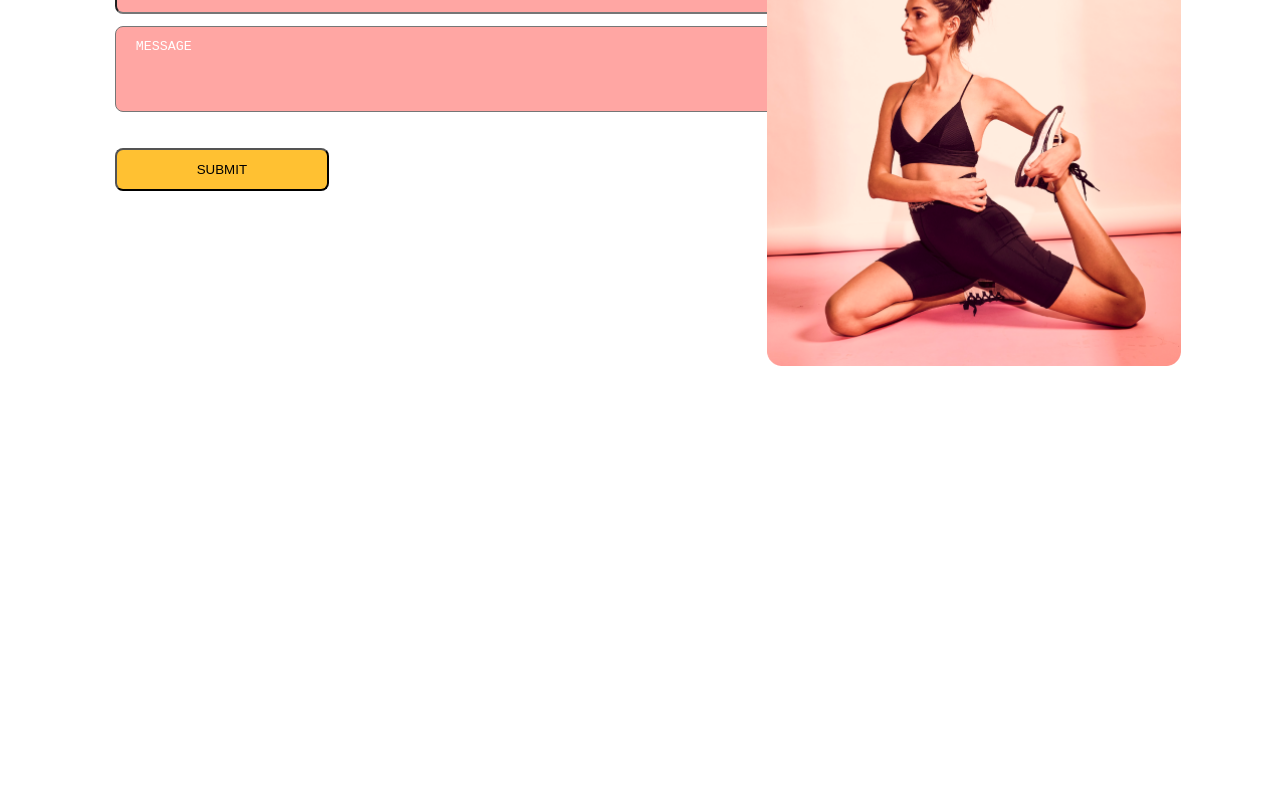
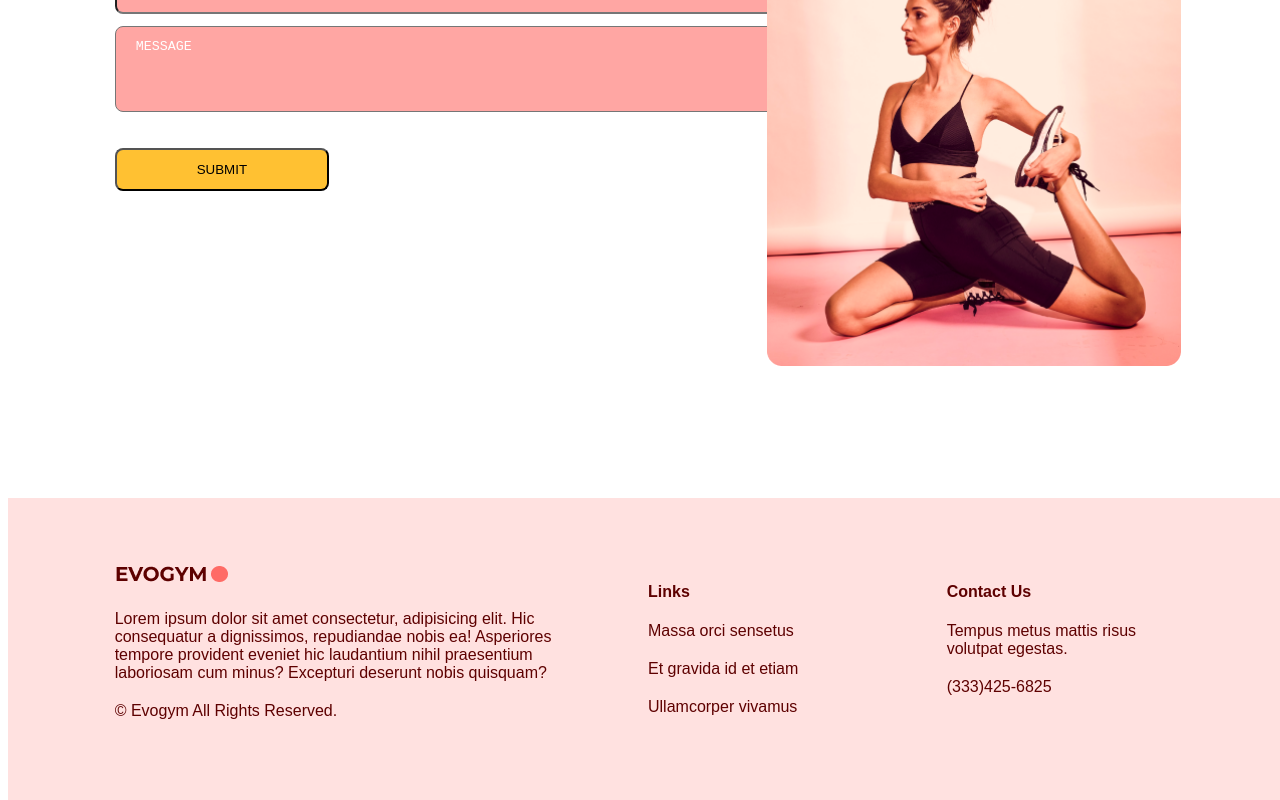
Before and after one commit to thihatheinhtutlu/EVOGYM, a React (Vite) app: page / in a window 1280 px wide. Shown: the part 3442-4242 px from the top of the page. Before the commit the page ends 3940 px from the top, so only its background shows below. Built offline with nearby package versions, Linux system fonts and the light colour scheme.

Commit message:
finished footer as well as entire project

```diff
--- a/src/App.tsx
+++ b/src/App.tsx
@@ -4,6 +4,7 @@
 import Benefits from './scenes/benefits';
 import OurClasses from './scenes/ourClasses';
 import ContactUs from './scenes/contactUs';
+import Footer from './scenes/footer';
 import { SelectedPage } from './shared/types';
 
 function App() {
@@ -33,6 +34,7 @@
       <Benefits setSelectedPage={setSelectedPage}/>
       <OurClasses setSelectedPage={setSelectedPage}/>
       <ContactUs setSelectedPage={setSelectedPage}/>
+      <Footer setSelectedPage={setSelectedPage}/>
     </div>
   )
 }
--- /dev/null
+++ b/src/scenes/footer/index.tsx
@@ -0,0 +1,30 @@
+import Logo from '@/assets/images/Logo.png';
+
+const Footer = () => {
+  return (
+    <footer className='bg-primary-100 py-16'>
+        <div className='justify-content mx-auto w-5/6 gap-16 md:flex'>
+            <div className='mt-16 basis-1/2 md:mt-0'>
+                <img alt='logo' src={Logo}/>
+                <p className='my-5'>
+                    Lorem ipsum dolor sit amet consectetur, adipisicing elit. Hic consequatur a dignissimos, repudiandae nobis ea! Asperiores tempore provident eveniet hic laudantium nihil praesentium laboriosam cum minus? Excepturi deserunt nobis quisquam?
+                </p>
+                <p>© Evogym All Rights Reserved.</p>
+            </div>
+            <div className='mt-16 basis-1/4 md:mt-0'>
+                <h4 className='font-bold'>Links</h4>
+                <p className='my-5'>Massa orci sensetus</p>
+                <p className='my-5'>Et gravida id et etiam</p>
+                <p>Ullamcorper vivamus</p>
+            </div>
+            <div className='mt-16 basis-1/4 md:mt-0'>
+                <h4 className='font-bold'>Contact Us</h4>
+                <p className='my-5'>Tempus metus mattis risus volutpat egestas.</p>
+                <p>(333)425-6825</p>
+            </div>
+        </div>
+    </footer>
+  )
+}
+
+export default Footer;
```
